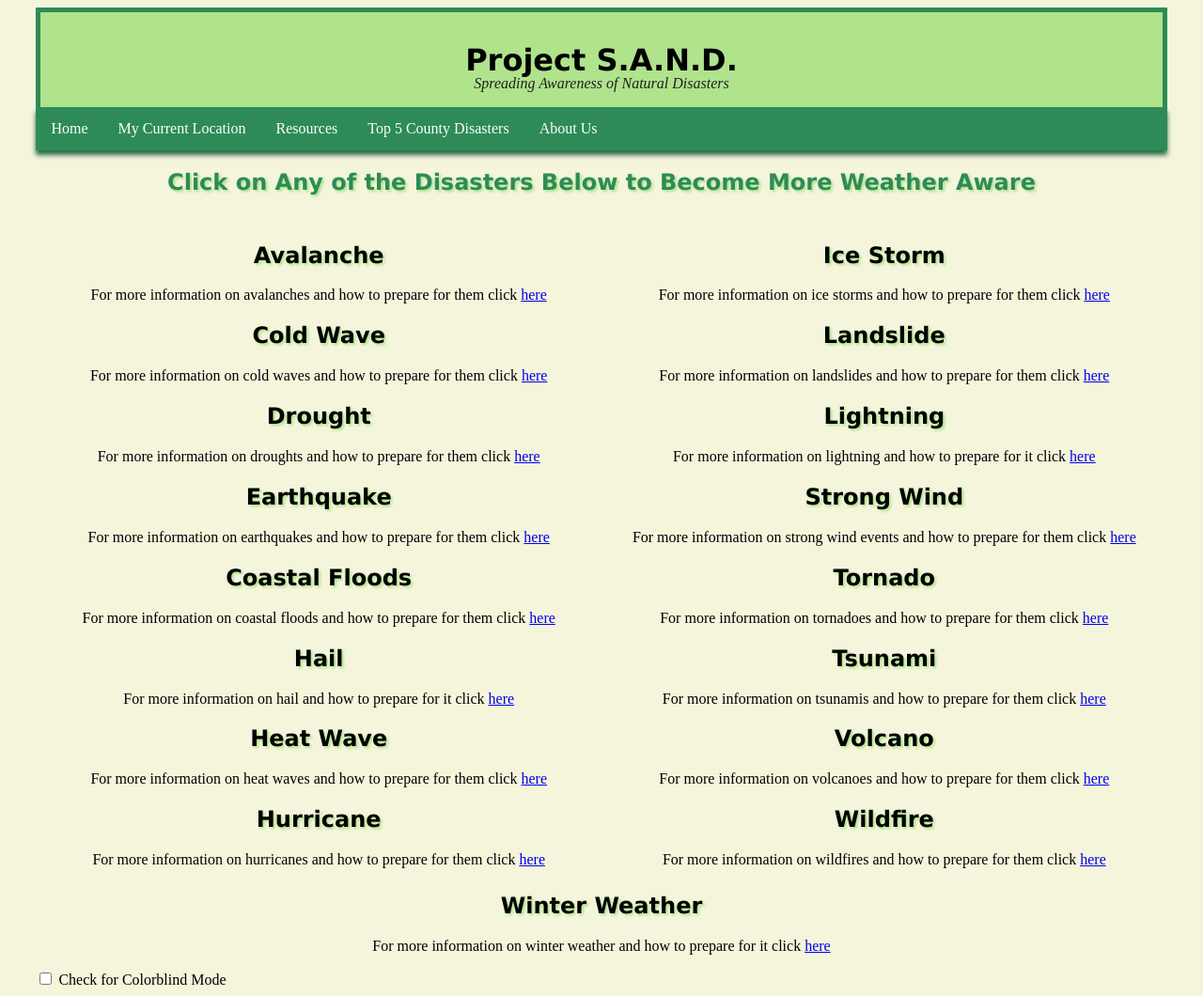
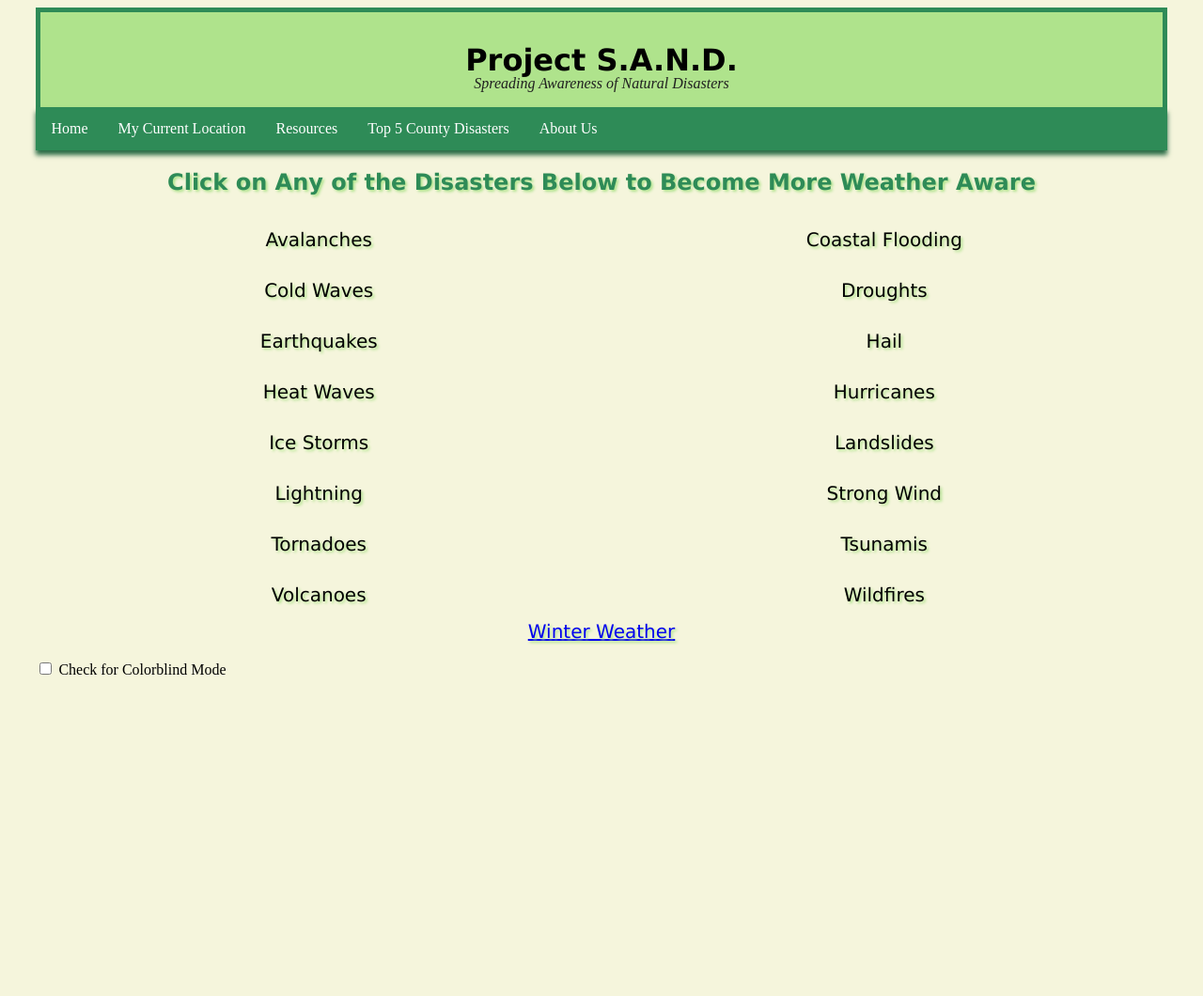
Before and after one commit to dynamiquet/Project-SAND, a Flask app: page /resources in a window 1280 px wide. Shown: the whole page at 94% size. After the commit the page ends 718 px from the top, so only its background shows below. Run offline with Flask 3, Linux system fonts and the light colour scheme.

Commit message:
Started redoing the resources page

```diff
--- a/static/datastyle.css
+++ b/static/datastyle.css
@@ -2,19 +2,32 @@
 	box-sizing: border-box;
 }
 
-.column {
+div.column a {
 	float: left;
 	width: 50%;
-	padding: 10px;
+	padding: 15px;
+	align-items: center;
+	text-align: center;
+	flex-direction: column;
+	color: black;
+	text-decoration: none;
+	text-shadow: 2px 2px 3px #afe38c;
+	font-family: Verdana, Geneva, sans-serif;
+	font-size: 20px;
+}
+
+div.loneelement {
+	color: black;
+	text-decoration: none;
+	text-shadow: 2px 2px 3px #afe38c;
+	font-family: Verdana, Geneva, sans-serif;
+	font-size: 20px;
+	text-align: center;
 }
 
 .row:after {
 	content: "";
 	clear: both;
-}
-
-.resourcestext {
-	text-align: center;
 }
 
 #project-title {
@@ -197,14 +210,6 @@ body {
     margin: 0 auto;
 }
 
-#userinput {
-	display: flex;
-	flex-direction: row;
-	gap: 10px;
-	padding: 10px;
-	align-items: center;
-}
-
 div.RiskInfo {
 	background-color: #afe38c;
 	display: flex;
--- a/templates/displayerror.html
+++ b/templates/displayerror.html
@@ -20,8 +20,6 @@
 
     <div id="getColorblindMode">
         <input type="checkbox" id="colorblind-mode" onclick="colorblindMode()">
-        <label for="colorblind-mode"> Check for Colorblind Mode</label>
-        <!-- <button onclick="colorblindMode()"> Click here for colorblind mode </button> -->
-    </div>
+        <label for="colorblind-mode"> Check for Colorblind Mode</label>    </div>
 </body>
 </html>
--- a/templates/displaytop5data.html
+++ b/templates/displaytop5data.html
@@ -87,7 +87,6 @@
         <div id="getColorblindMode">
             <input type="checkbox" id="colorblind-mode" onclick="colorblindMode()">
             <label for="colorblind-mode"> Check for Colorblind Mode</label>
-            <!-- <button onclick="colorblindMode()"> Click here for colorblind mode </button> -->
         </div>
     </body>
 </html>
--- a/templates/getlocation.html
+++ b/templates/getlocation.html
@@ -60,7 +60,6 @@
         <div id="getColorblindMode">
             <input type="checkbox" id="colorblind-mode" onclick="colorblindMode()">
             <label for="colorblind-mode"> Check for Colorblind Mode</label>
-            <!-- <button onclick="colorblindMode()"> Click here for colorblind mode </button> -->
         </div>
     </body>
 </html>
--- a/templates/resources.html
+++ b/templates/resources.html
@@ -21,66 +21,50 @@
             <h2> Click on Any of the Disasters Below to Become More Weather Aware </h2>
             <div class="row">
                 <div class="column">
-                    <h2 class="resources">Avalanche</h2>
-                    <p class="resourcestext"> For more information on avalanches and how to prepare for them click <a href="https://www.ready.gov/avalanche">here</a> </p>
+                    <a href="https://www.ready.gov/avalanche">Avalanches</a>
 
-                    <h2 class="resources">Cold Wave</h2>
-                    <p class="resourcestext"> For more information on cold waves and how to prepare for them click <a href="https://www.ifrc.org/our-work/disasters-climate-and-crises/what-disaster/cold-waves">here</a> </p>
+                    <a href="https://www.fema.gov/blog/preparing-coastal-hazards-comprehensive-guide">Coastal Flooding</a>
 
-                    <h2 class="resources">Drought</h2>
-                    <p class="resourcestext"> For more information on droughts and how to prepare for them click <a href="https://www.ready.gov/drought">here</a> </p>
+                    <a href="https://www.ifrc.org/our-work/disasters-climate-and-crises/what-disaster/cold-waves">Cold Waves</a>
 
-                    <h2 class="resources">Earthquake</h2>
-                    <p class="resourcestext"> For more information on earthquakes and how to prepare for them click <a href="https://www.ready.gov/earthquakes">here</a> </p>
+                    <a href="https://www.ready.gov/drought">Droughts</a>
 
-                    <h2 class="resources">Coastal Floods</h2>
-                    <p class="resourcestext"> For more information on coastal floods and how to prepare for them click <a href="https://www.fema.gov/blog/preparing-coastal-hazards-comprehensive-guide">here</a> </p>
+                    <a href="https://www.ready.gov/earthquakes">Earthquakes</a>
 
-                    <h2 class="resources">Hail</h2>
-                    <p class="resourcestext"> For more information on hail and how to prepare for it click <a href="https://nmems.org/natural-disasters/how-to-prepare-for-a-hail-storm/">here</a> </p>
+                    <a href="https://nmems.org/natural-disasters/how-to-prepare-for-a-hail-storm/">Hail</a>
 
-                    <h2 class="resources">Heat Wave</h2>
-                    <p class="resourcestext"> For more information on heat waves and how to prepare for them click <a href="https://www.ready.gov/heat">here</a> </p>
+                    <a href="https://www.ready.gov/heat">Heat Waves</a>
 
-                    <h2 class="resources">Hurricane</h2>
-                    <p class="resourcestext"> For more information on hurricanes and how to prepare for them click <a href="https://www.ready.gov/hurricanes">here</a> </p>
+                    <a href="https://www.ready.gov/hurricanes">Hurricanes</a>
                 </div>
                 <div class="column">
-                    <h2 class="resources">Ice Storm</h2>
-                    <p class="resourcestext"> For more information on ice storms and how to prepare for them click <a href="https://www.battlbox.com/blogs/outdoors/what-to-do-during-an-ice-storm-a-comprehensive-survival-guide">here</a> </p>
+                    <a href="https://www.battlbox.com/blogs/outdoors/what-to-do-during-an-ice-storm-a-comprehensive-survival-guide">Ice Storms</a>
 
-                    <h2 class="resources">Landslide</h2>
-                    <p class="resourcestext"> For more information on landslides and how to prepare for them click <a href="https://www.ready.gov/landslides-debris-flow">here</a> </p>
+                    <a href="https://www.ready.gov/landslides-debris-flow">Landslides</a>
 
-                    <h2 class="resources">Lightning</h2>
-                    <p class="resourcestext"> For more information on lightning and how to prepare for it click <a href="https://www.ready.gov/thunderstorms-lightning">here</a> </p>
+                    <a href="https://www.ready.gov/thunderstorms-lightning">Lightning</a>
 
-                    <h2 class="resources">Strong Wind</h2>
-                    <p class="resourcestext"> For more information on strong wind events and how to prepare for them click <a href="https://www.weather.gov/safety/wind-before">here</a> </p>
+                    <a href="https://www.weather.gov/safety/wind-before">Strong Wind</a>
 
-                    <h2 class="resources">Tornado</h2>
-                    <p class="resourcestext"> For more information on tornadoes and how to prepare for them click <a href="https://www.ready.gov/tornadoes">here</a> </p>
+                    <a href="https://www.ready.gov/tornadoes">Tornadoes</a>
 
-                    <h2 class="resources">Tsunami</h2>
-                    <p class="resourcestext"> For more information on tsunamis and how to prepare for them click <a href="https://www.ready.gov/tsunamis">here</a> </p>
+                    <a href="https://www.ready.gov/tsunamis">Tsunamis</a>
 
-                    <h2 class="resources">Volcano</h2>
-                    <p class="resourcestext"> For more information on volcanoes and how to prepare for them click <a href="https://www.ready.gov/volcanoes">here</a> </p>
+                    <a href="https://www.ready.gov/volcanoes">Volcanoes</a>
 
-                    <h2 class="resources">Wildfire</h2>
-                    <p class="resourcestext"> For more information on wildfires and how to prepare for them click <a href="https://www.ready.gov/wildfires">here</a> </p>
-                </div>
-                <div>
-                    <h2 class="resources">Winter Weather</h2>
-                    <p class="resourcestext"> For more information on winter weather and how to prepare for it click <a href="https://www.ready.gov/winter-weather">here</a> </p>
+                    <a href="https://www.ready.gov/wildfires">Wildfires</a>
                 </div>
             </div>
+            <div class="loneelement">
+                <a href="https://www.ready.gov/winter-weather">Winter Weather</a>
+            </div>
         </div>
+
+        <br>
 
         <div id="getColorblindMode">
             <input type="checkbox" id="colorblind-mode" onclick="colorblindMode()">
             <label for="colorblind-mode"> Check for Colorblind Mode</label>
-            <!-- <button onclick="colorblindMode()"> Click here for colorblind mode </button> -->
         </div>
     </body>
 </html>
--- a/templates/top5.html
+++ b/templates/top5.html
@@ -96,7 +96,6 @@
         <div id="getColorblindMode">
           <input type="checkbox" id="colorblind-mode" onclick="colorblindMode()">
           <label for="colorblind-mode"> Check for Colorblind Mode</label>
-          <!-- <button onclick="colorblindMode()"> Click here for colorblind mode </button> -->
         </div>
     </body>
 </html>
```
